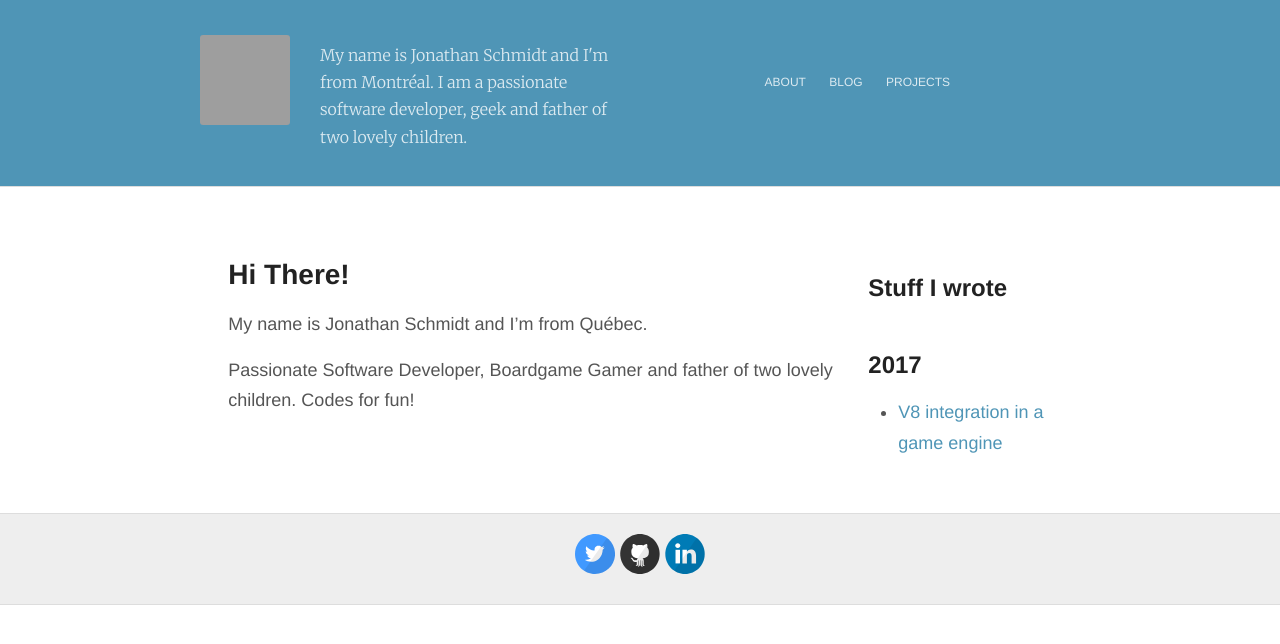
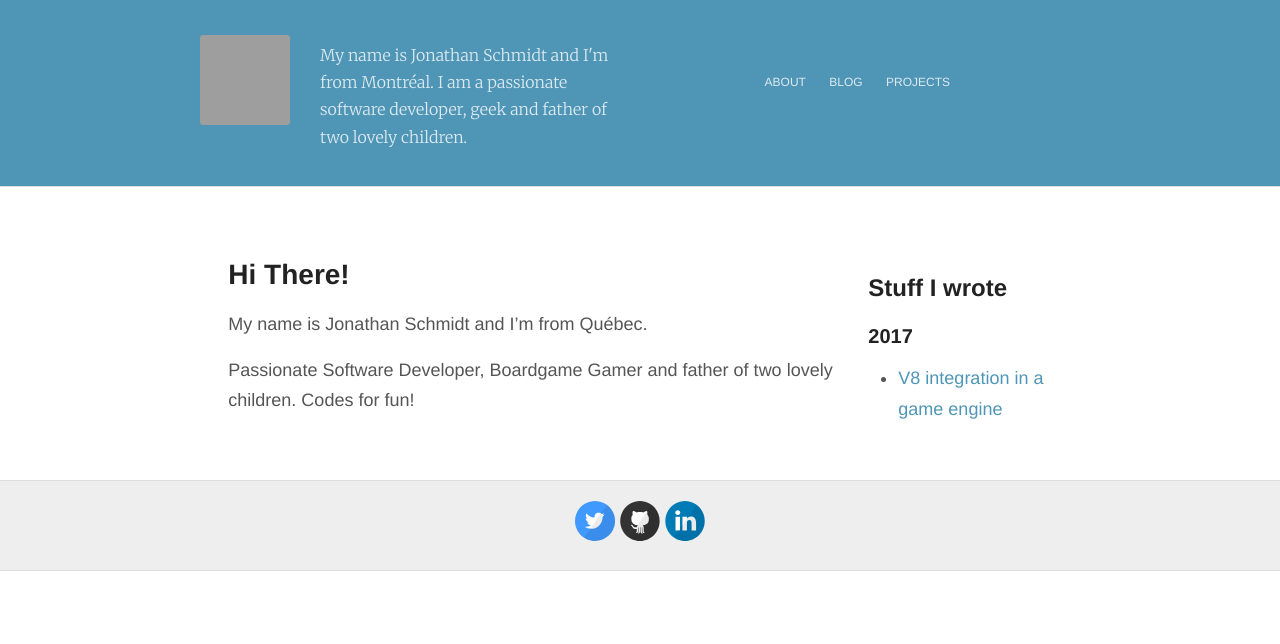
Before and after one commit to jschmidt42/jschmidt42.github.io, a Jekyll site: the page built from about.md, in a window 1280 px wide. Shown: the top 644 px of the page. Built offline with Jekyll 4.4.1, drawn with Linux system fonts in a browser that asks for light colours; grey boxes are pictures that could not be loaded.

Commit message:
Update post listing

```diff
--- a/_layouts/default.html
+++ b/_layouts/default.html
@@ -52,7 +52,7 @@
                     {% capture next_year %}{{ post.previous.date | date: "%Y" }}{% endcapture %}
 
                     {% if forloop.first %}
-                    <h2 id="{{ this_year }}-ref">{{this_year}}</h2>
+                    <h3 style="line-height: 1.2;" id="{{ this_year }}-ref">{{this_year}}</h3>
                     <ul>
                     {% endif %}
 
@@ -63,7 +63,7 @@
                     {% else %}
                         {% if this_year != next_year %}
                         </ul>
-                        <h2 id="{{ next_year }}-ref">{{next_year}}</h2>
+                        <h3 style="line-height: 1.2;" id="{{ next_year }}-ref">{{next_year}}</h3>
                         <ul>
                         {% endif %}
                     {% endif %}
```
